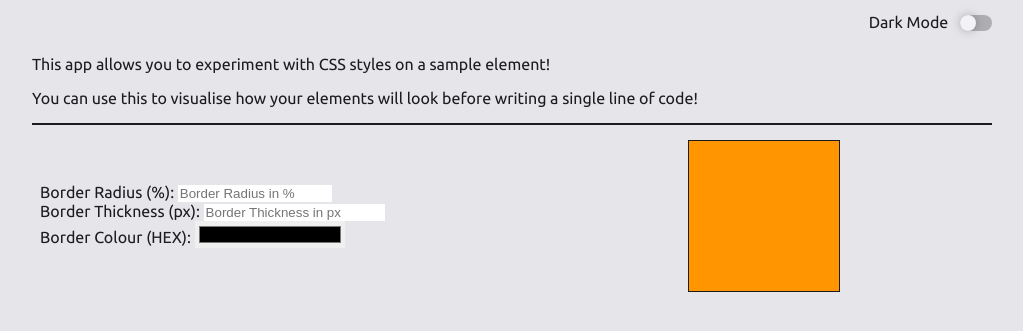
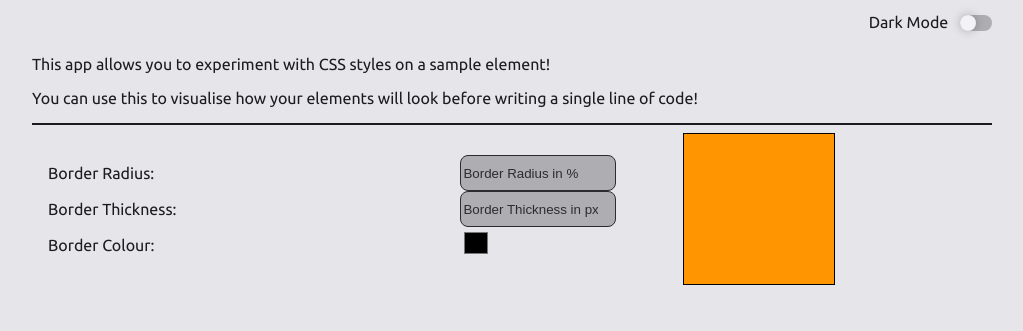
Before and after one commit to Ankit-Nag/CSS-Style-Sampler, a plain HTML site: page index.html in a window 1280 px wide. Shown: the part 145-476 px from the top of the page, without its empty margins (128-1151 px from the left). Drawn offline with Linux system fonts and the light colour scheme.

Commit message:
style update
style: implemented flexbox

```diff
--- a/app.js
+++ b/app.js
@@ -7,7 +7,6 @@ var shape = document.querySelector(".shape");
 const currentTheme = localStorage.getItem("theme");
 
 var userTheme;
-
 
 if(currentTheme =="dark" ){
     theme.href = "/dark-theme.css";
--- a/dark-theme.css
+++ b/dark-theme.css
@@ -26,6 +26,10 @@
     --dark-gray: rgb(44, 44, 46);
 }
 
+::placeholder{
+    color: var(--dark-gray);
+}
+
 .main-container {
     max-width: 75vw;
     margin: 10vh auto;
@@ -35,12 +39,19 @@ header {
     font-family: 'Montserrat', sans-serif;
     text-align: center;
     color: var(--dm-blue);
+    transition: 250ms;
 }
 
 body {
     background-color: var(--black);
     font-family: 'Ubuntu', sans-serif;
     color: var(--silver);
+    transition: 250ms;
+}
+
+hr{
+    border: 1px solid var(--dm-gray);
+    transition: 250ms;
 }
 
 .control {
@@ -51,7 +62,6 @@ body {
     --width: 2rem;
     --height: calc(var(--width)/2);
     --border-radius: calc(var(--height)/2);
-
     display: inline-block;
     cursor: pointer;
     width: 100%;
@@ -93,6 +103,7 @@ body {
 
 .toggle_input:checked~.toggle_fill {
     background-color: var(--dm-green);
+    transition: 250ms;
 }
 
 .toggle_input:checked~.toggle_fill::after {
@@ -103,33 +114,72 @@ body {
     text-align: justify;
 }
 
+.shape-container{
+    display: flex;
+    flex-wrap: wrap;
+    align-items: center;
+    justify-content: space-evenly;
+}
+
 .shape-controls{
-    display: inline-block;
-    min-width: 50vw;
-    margin: auto;
-    padding: 0.5rem;
-    padding-top: 50px;
-    padding-bottom: 50px;
-    /* background-color: var(--blue); */
+    display: flex;
+    flex: 2;
+    margin: 1rem;
+    justify-content: space-evenly;
+}
+
+.label{
+    flex: 2;
+    line-height: 2.25rem;
+}
+
+.inputs{
+    flex: 1;
+}
+
+.example{
+    flex: 1;
 }
 
 .shape{
-    float: right;
-    margin-right: 1rem;
     width: 150px;
     height: 150px;
-    background-color: var(--orange);
+    background-color: var(--dm-green);
     border-radius: 0%;
-    border: 1px solid var(--black);
+    border: 1px solid black;
+    transition: 250ms;
 }
 
 .input-box{
     border: none;
-    float: right;
-    max-width: 25vw;
-    min-width: 150px;
+    width: 150px;
+    height: 2rem;
+    background-color: var(--gray);
+    border: 1px solid var(--black);
+    border-radius: 0.5rem;
+    transition: 250ms;
 }
 
 .input-box:focus{
     outline: none;
+    background-color: var(--silver);
+    box-shadow: 0px 0px 4px var(--dm-blue);
+    transition: 250ms;
 }
+
+.input-box:hover{
+    box-shadow: 0px 0px 3px var(--dm-blue);
+}
+
+#border-colour{
+    width: 2rem;
+    height: 2rem;
+    padding: 0px;
+    background: none;
+    border: none;
+    transition: 250ms;
+}
+
+#border-colour:focus{
+    box-shadow: 0px 0px 4px var(--dm-blue);
+}
--- a/index.html
+++ b/index.html
@@ -29,14 +29,21 @@
         <hr />
         <div class="shape-container">
             <div class="shape-controls">
-                <label>Border Radius (%): </label><input class="input-box" id="border-radius" type="number" max="50"
-                    min="0" placeholder="Border Radius in %"><br />
-                <label>Border Thickness (px): </label><input class="input-box" id="border-thickness" type="number"
-                    placeholder="Border Thickness in px" max="25"><br />
-                <label>Border Colour (HEX): </label><input class="input-box" id="border-colour"
-                    placeholder="Border Colour in HEX" type="color">
+                <div class="label"><label>Border Radius: </label><br />
+                    <label>Border Thickness: </label><br />
+                    <label>Border Colour: </label>
+                </div>
+                <div class="inputs"><input class="input-box" id="border-radius" type="number" max="50" min="0"
+                        placeholder="Border Radius in %">
+                    <input class="input-box" id="border-thickness" type="number" placeholder="Border Thickness in px"
+                        max="25" min="0"><br />
+                    <input class="input-box" id="border-colour" placeholder="Border Colour in HEX" type="color">
+                </div>
+
             </div>
-            <div class="example"><div class="shape"></div></div>
+            <div class="example">
+                <div class="shape"></div>
+            </div>
         </div>
     </div>
 
--- a/light-theme.css
+++ b/light-theme.css
@@ -31,20 +31,27 @@
     margin: 10vh auto;
 }
 
+::placeholder{
+    color: var(--dark-gray);
+}
+
 header {
     font-family: 'Montserrat', sans-serif;
     text-align: center;
     color: var(--black);
+    transition: 250ms;
 }
 
 body {
     background-color: var(--silver);
     font-family: 'Ubuntu', sans-serif;
     color: var(--black);
+    transition: 250ms;
 }
 
 hr{
     border: 1px solid var(--black);
+    transition: 250ms;
 }
 
 .control {
@@ -97,6 +104,7 @@ hr{
 
 .toggle_input:checked~.toggle_fill {
     background-color: var(--green);
+    transition: 250ms;
 }
 
 .toggle_input:checked~.toggle_fill::after {
@@ -109,16 +117,25 @@ hr{
 
 .shape-container{
     display: flex;
+    flex-wrap: wrap;
     align-items: center;
+    justify-content: space-evenly;
 }
 
 .shape-controls{
+    display: flex;
     flex: 2;
-    min-width: 50vw;
-    margin: auto;
-    padding: 0.5rem;
-    padding-top: 50px;
-    padding-bottom: 50px;
+    margin: 1rem;
+    justify-content: space-evenly;
+}
+
+.label{
+    flex: 2;
+    line-height: 2.25rem;
+}
+
+.inputs{
+    flex: 1;
 }
 
 .example{
@@ -130,17 +147,41 @@ hr{
     height: 150px;
     background-color: var(--orange);
     border-radius: 0%;
-    border: 1px solid var(--black);
+    border: 1px solid black;
+    transition: 250ms;
 }
-
-
 
 .input-box{
     border: none;
-    max-width: 25vw;
-    min-width: 150px;
+    width: 150px;
+    height: 2rem;
+    background-color: var(--gray);
+    border: 1px solid var(--dark-gray);
+    border-radius: 0.5rem;
+    transition: 250ms;
 }
 
 .input-box:focus{
     outline: none;
+    background-color: var(--green);
+    box-shadow: 0px 0px 4px var(--blue);
+    transition: 250ms;
 }
+
+.input-box:hover{
+    box-shadow: 0px 0px 3px var(--blue);
+}
+
+#border-colour{
+    width: 2rem;
+    height: 2rem;
+
+    background: none;
+    border: none;
+    transition: 250ms;
+}
+
+#border-colour:focus{
+    box-shadow: 0px 0px 4px var(--blue);
+    background-color: var(--green);
+}
```
